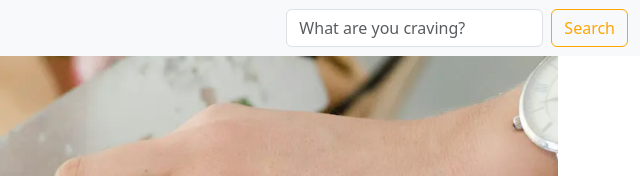
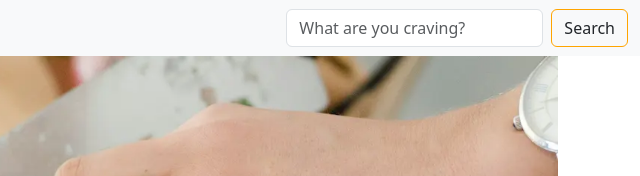
Before and after one commit to EmiliaAhl/AWH201_examination, a website: page aboutus.html in a window 1280 px wide. Shown: the top 176 px of the page, 640-1280 px from the left. Drawn offline with nearby package versions, Linux system fonts and the light colour scheme.

Commit message:
darker text in button

```diff
--- a/aboutus.html
+++ b/aboutus.html
@@ -76,7 +76,7 @@
                 placeholder="What are you craving?"
                 aria-label="Search"
               />
-              <button class="btn btn-outline-secondary" type="submit">
+              <button class="btn btn-outline-secondary text-dark" type="submit">
                 Search
               </button>
             </form>
```
Also changed, not shown: allrecipies.html (+1 -1 lines), blog.html (+1 -1 lines), easyrecipies.html (+1 -1 lines), index.html (+1 -1 lines).
